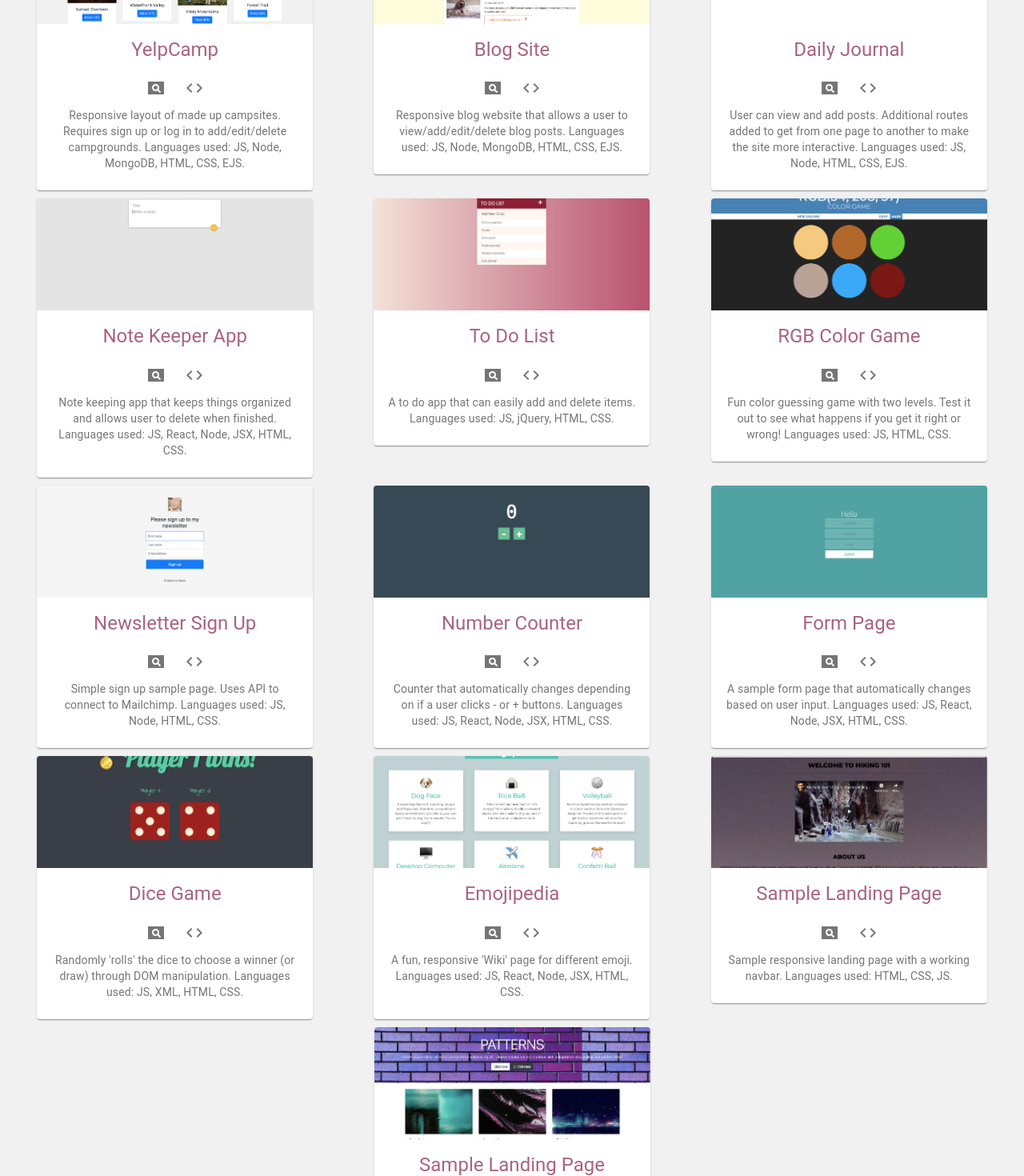
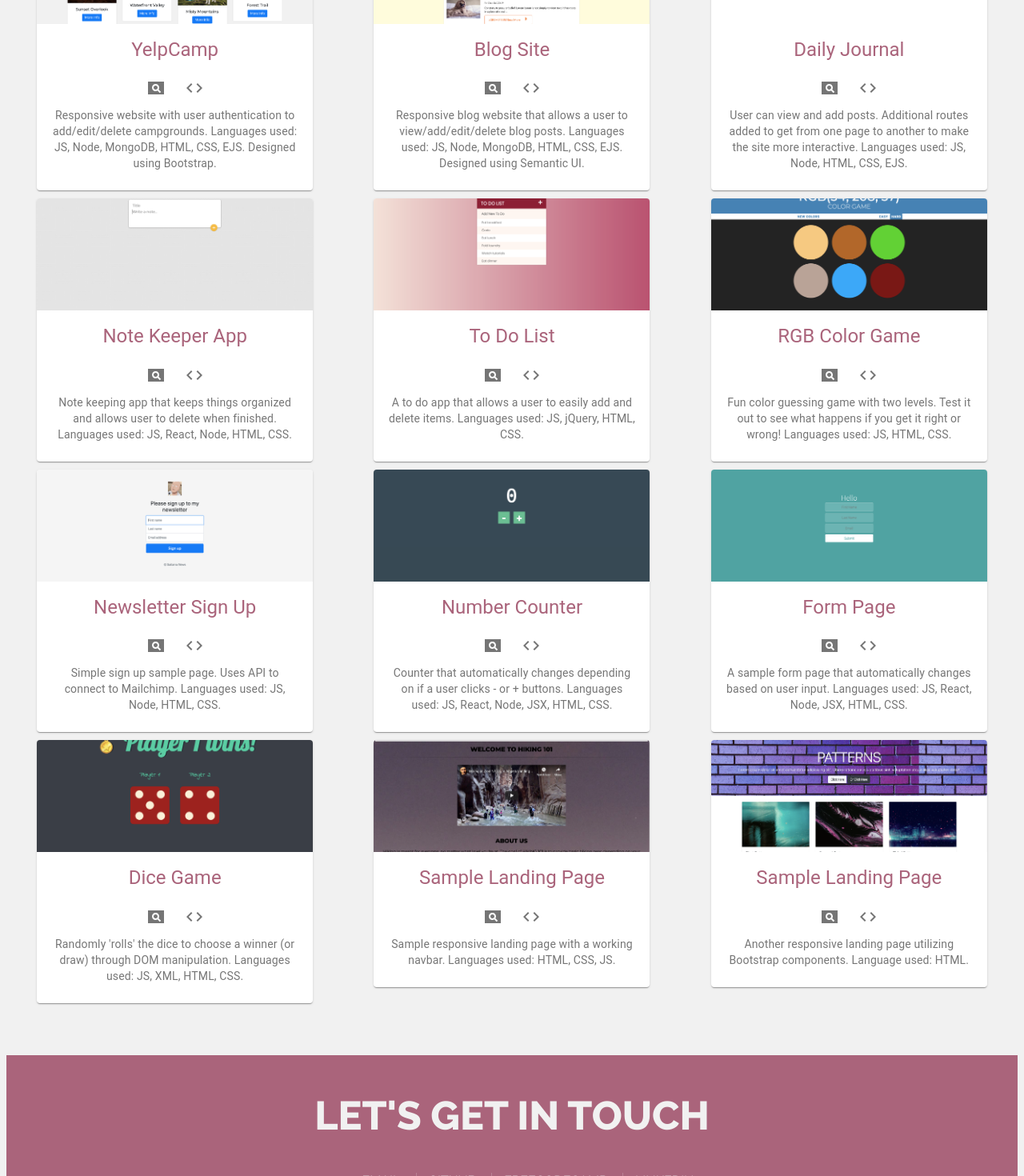
Before and after one commit to elainemango/my-portfolio, a React (Create React App) app: page / in a window 1280 px wide. Shown: the part 2180-3650 px from the top of the page at 80% size. Built offline with nearby package versions, Linux system fonts and the light colour scheme.

Commit message:
projects section changes

```diff
--- a/src/project.js
+++ b/src/project.js
@@ -4,7 +4,7 @@ const project = [
         img: require ("./imgs/yelpcamp.png"),
         title: "YelpCamp",
         description:
-            "Responsive layout of made up campsites. Requires sign up or log in to add/edit/delete campgrounds. Languages used: JS, Node, MongoDB, HTML, CSS, EJS.",
+            "Responsive website with user authentication to add/edit/delete campgrounds. Languages used: JS, Node, MongoDB, HTML, CSS, EJS. Designed using Bootstrap.",
         link: "https://radiant-cove-34805.herokuapp.com/",
         code: "https://github.com/elainemango/yelpcamp"
     },
@@ -13,7 +13,7 @@ const project = [
         img: require ("./imgs/blog.png"),
         title: "Blog Site",
         description:
-            "Responsive blog website that allows a user to view/add/edit/delete blog posts. Languages used: JS, Node, MongoDB, HTML, CSS, EJS.",
+            "Responsive blog website that allows a user to view/add/edit/delete blog posts. Languages used: JS, Node, MongoDB, HTML, CSS, EJS. Designed using Semantic UI.",
         link: "https://rocky-badlands-83462.herokuapp.com/blogs",
         code: "https://github.com/elainemango/blog"
     },
@@ -31,7 +31,7 @@ const project = [
         img: require ("./imgs/notes.png"),
         title: "Note Keeper App",
         description:
-            "Note keeping app that keeps things organized and allows user to delete when finished. Languages used: JS, React, Node, JSX, HTML, CSS.",
+            "Note keeping app that keeps things organized and allows user to delete when finished. Languages used: JS, React, Node, HTML, CSS.",
         link: "https://lpehu.csb.app/",
         code: "https://codesandbox.io/embed/condescending-tharp-lpehu?fontsize=14&hidenavigation=1&theme=dark"
     },
@@ -40,7 +40,7 @@ const project = [
         img: require ("./imgs/todolist1.png"),
         title: "To Do List",
         description:
-            "A to do app that can easily add and delete items. Languages used: JS, jQuery, HTML, CSS.",
+            "A to do app that allows a user to easily add and delete items. Languages used: JS, jQuery, HTML, CSS.",
         link: "https://codepen.io/elaineMango/full/mdyjRwq",
         code: "https://codepen.io/elaineMango/pen/mdyjRwq"
     },
@@ -91,15 +91,6 @@ const project = [
     },
     {
         id: 11,
-        img: require ("./imgs/emoji.png"),
-        title: "Emojipedia",
-        description:
-            "A fun, responsive 'Wiki' page for different emoji. Languages used: JS, React, Node, JSX, HTML, CSS.",
-        link: "https://ef52e.csb.app/",
-        code: "https://codesandbox.io/embed/react-emoji-dictionary-ef52e?fontsize=14&hidenavigation=1&theme=dark"
-    },
-    {
-        id: 12,
         img: require ("./imgs/landingpage.png"),
         title: "Sample Landing Page",
         description:
@@ -108,7 +99,7 @@ const project = [
         code: "https://codepen.io/elaineMango/pen/KKKrWQQ"
     },
     {
-        id: 13,
+        id: 12,
         img: require ("./imgs/pattern.png"),
         title: "Sample Landing Page",
         description:
```
